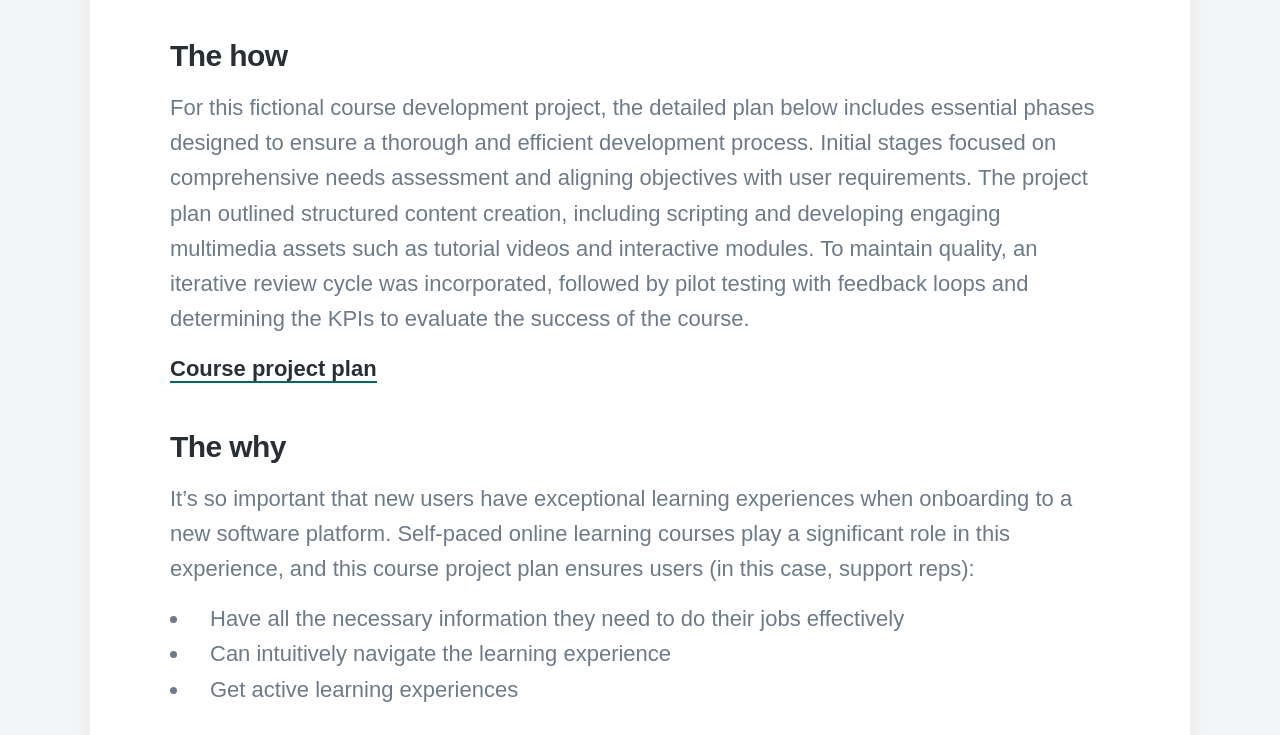
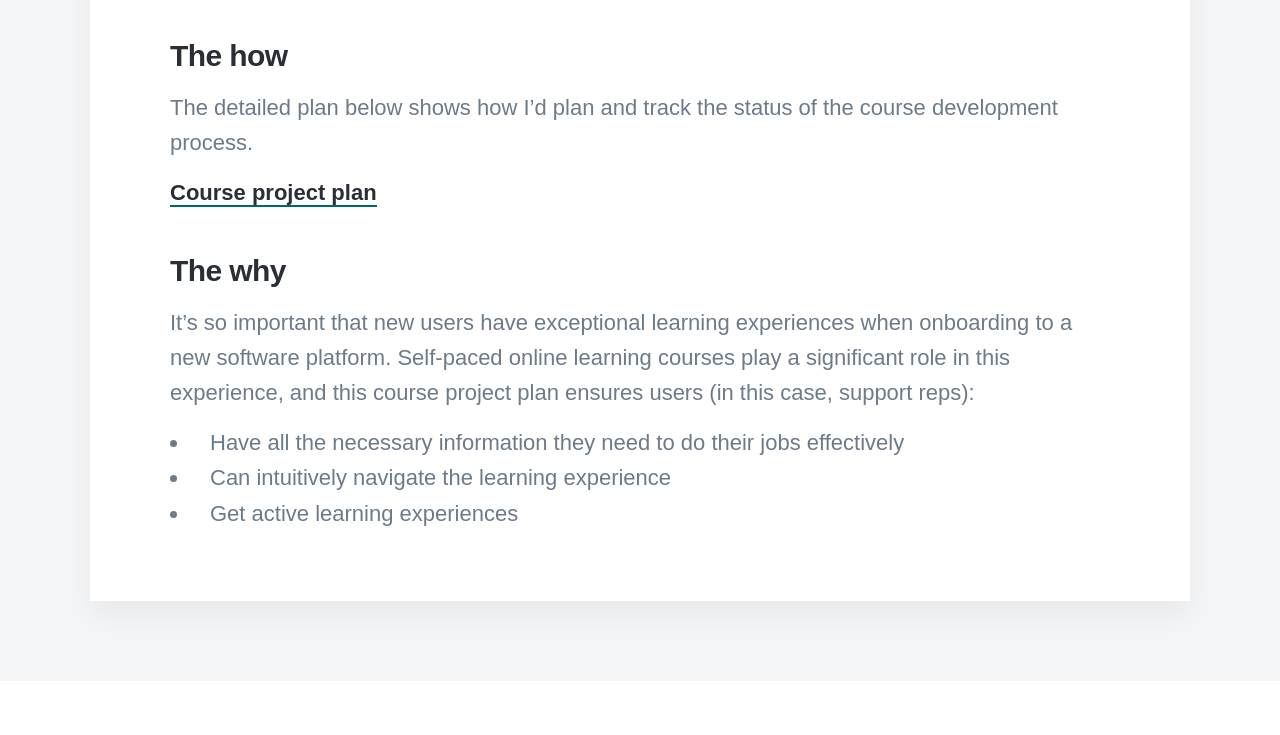
Before and after one commit to cox-katie/portfolio, a Jekyll site: the page built from _projects/Notion-project.md, in a window 1280 px wide and 900 px high, scrolled down 1564 px, cut to the strip 165-900 px from the top of the window. Built offline with Jekyll 4.4.1, drawn with Linux system fonts in a browser that asks for light colours; nearby versions of some CDN libraries; some web fonts are replaced.

Commit message:
Update Notion-project.md

```diff
--- a/_projects/Notion-project.md
+++ b/_projects/Notion-project.md
@@ -25,7 +25,7 @@ And check out the video I created for the assignment, below:
 <iframe width="560" height="315" src="https://www.youtube.com/embed/Egl1VEOhELw" frameborder="0" allow="accelerometer; autoplay; clipboard-write; encrypted-media; gyroscope; picture-in-picture" allowfullscreen></iframe>
 
 ### The how
-For this fictional course development project, the detailed plan below includes essential phases designed to ensure a thorough and efficient development process. Initial stages focused on comprehensive needs assessment and aligning objectives with user requirements. The project plan outlined structured content creation, including scripting and developing engaging multimedia assets such as tutorial videos and interactive modules. To maintain quality, an iterative review cycle was incorporated, followed by pilot testing with feedback loops and determining the KPIs to evaluate the success of the course.
+The detailed plan below shows how I'd plan and track the status of the course development process.
 
 [Course project plan](../images/Notion/Course-plan-process.png)
 
```
